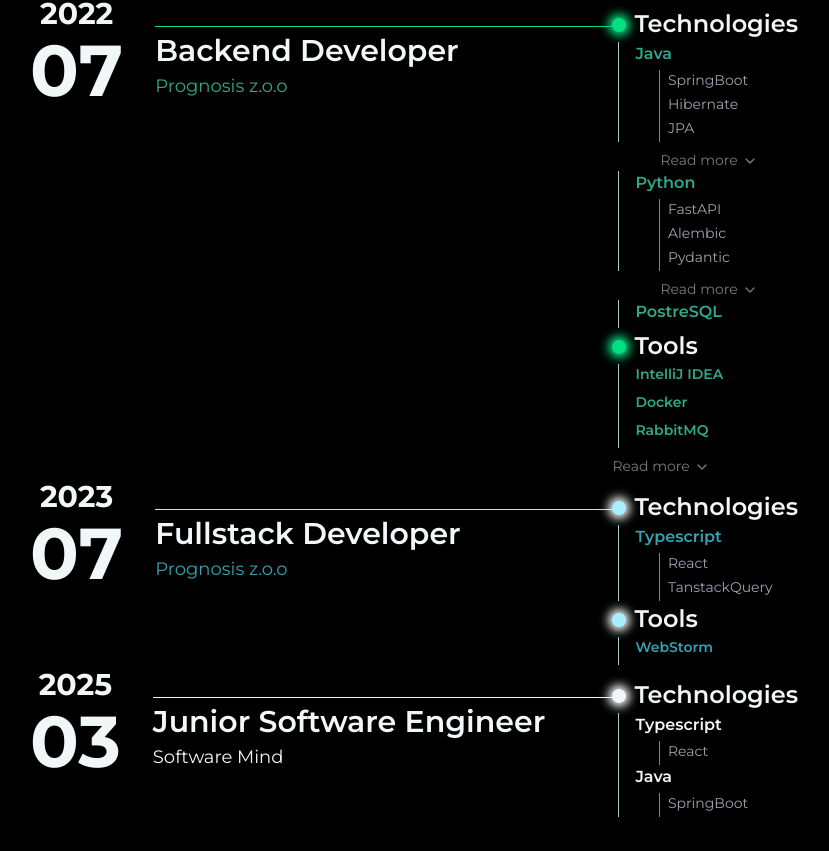
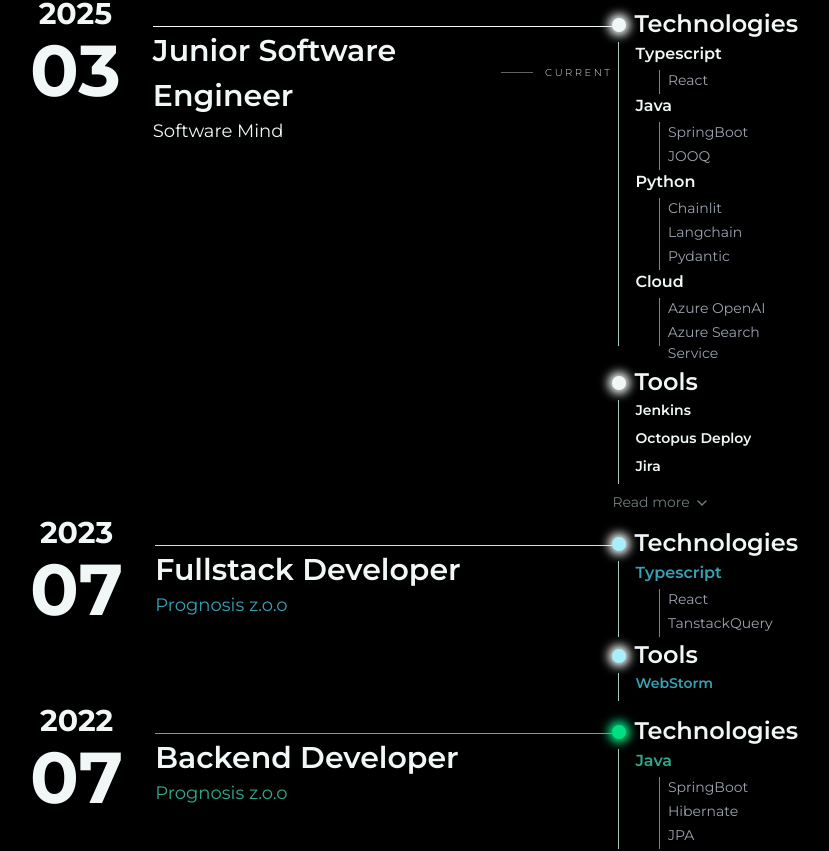
Before and after one commit to benhus8/benedykt-the-dev, a Next.js app in the folder frontend/: page /en in a window 1280 px wide. Shown: the part 2338-3189 px from the top of the page, without its empty margins (226-1055 px from the left). Built offline with nearby package versions, Linux system fonts and the light colour scheme.

Commit message:
improve carrer section, change order of chapters and fix footer problems

```diff
--- a/frontend/app/[locale]/_components/Career.jsx
+++ b/frontend/app/[locale]/_components/Career.jsx
@@ -1,7 +1,7 @@
 "use client";
 
 import { useTranslations } from "next-intl";
-import { useState } from "react";
+import { useState, Fragment } from "react";
 import { ChevronDown } from "lucide-react";
 import { motion } from "framer-motion";
 
@@ -20,6 +20,7 @@
           <CareerChapter
             key={i}
             id={i}
+            isCurrent={i === 0}
             year={chapter.year}
             month={chapter.month}
             technologies={chapter.technologies}
@@ -36,6 +37,31 @@
   );
 };
 export const chapters = [
+  {
+    color: "primary-white",
+    secondary: "gray-500",
+    year: "2025",
+    month: "03",
+    position: "Junior Software Engineer",
+    company: "Software Mind",
+    technologies: [
+      { name: "Typescript", tools: ["React"] },
+      { name: "Java", tools: ["SpringBoot", "JOOQ"] },
+      { name: "Python", tools: ["Chainlit", "Langchain", "Pydantic"] },
+      { name: "Cloud", tools: ["Azure OpenAI ", "Azure Search Service"] },
+    ],
+    tools: ["Jenkins", "Octopus Deploy", "Jira", "Bitbucket"],
+  },
+  {
+    color: "primary-blue",
+    secondary: "primary-darkerBlue",
+    year: "2023",
+    month: "07",
+    position: "Fullstack Developer",
+    company: "Prognosis z.o.o",
+    technologies: [{ name: "Typescript", tools: ["React", "TanstackQuery"] }],
+    tools: ["WebStorm"],
+  },
   {
     color: "primary-light",
     secondary: "secondary-lightest",
@@ -63,29 +89,6 @@
       "Traefik",
     ],
   },
-  {
-    color: "primary-blue",
-    secondary: "primary-darkerBlue",
-    year: "2023",
-    month: "07",
-    position: "Fullstack Developer",
-    company: "Prognosis z.o.o",
-    technologies: [{ name: "Typescript", tools: ["React", "TanstackQuery"] }],
-    tools: ["WebStorm"],
-  },
-  {
-    color: "primary-white",
-    secondary: "gray-500",
-    year: "2025",
-    month: "03",
-    position: "Junior Software Engineer",
-    company: "Software Mind",
-    technologies: [
-      { name: "Typescript", tools: ["React"] },
-      { name: "Java", tools: ["SpringBoot"] },
-    ],
-    tools: [],
-  },
 ];
 
 const CareerChapter = (props) => {
@@ -106,7 +109,24 @@
         <hr
           className={`border-t border-${props.color} w-full h-[1.5px] mt-8`}
         />
-        <p className="font-semiBold text-2xl">{props.position}</p>
+        <div className="flex flex-row items-center gap-4">
+          <p className="font-semiBold text-2xl">{props.position}</p>
+          {props.isCurrent && (
+            <motion.div
+              initial={{ opacity: 0, x: -10 }}
+              animate={{ opacity: 1, x: 0 }}
+              transition={{ duration: 0.5, delay: 0.2 }}
+              className={`flex items-center justify-center ml-2`}
+            >
+              <div className={`h-[1px] w-8 bg-${props.color}/40 mr-3`} />
+              <span
+                className={`text-[10px] font-light tracking-[0.25em] uppercase text-${props.color}/90`}
+              >
+                {t("current")}
+              </span>
+            </motion.div>
+          )}
+        </div>
         <p className={` text-lg text-${props.secondary}`}>{props.company}</p>
       </div>
       {/*mapping section*/}
@@ -121,7 +141,7 @@
             </div>
 
             {props?.technologies?.map((tech) => (
-              <>
+              <Fragment key={tech.name}>
                 <div className="flex flex-row ml-1.5">
                   <div className="w-[1px] h-[28px] bg-secondary-grayLight "></div>
                   <p
@@ -131,7 +151,7 @@
                   </p>
                 </div>
                 <TechToolList tech={tech} t={t} />
-              </>
+              </Fragment>
             ))}
           </div>
         </div>
--- a/frontend/components/Footer.jsx
+++ b/frontend/components/Footer.jsx
@@ -1,6 +1,7 @@
 "use client";
 
 import { useTranslations } from "next-intl";
+import { usePathname } from "next/navigation";
 
 const FooterItem = ({ text, targetId, bold, toTop, link }) => {
   const handleClick = () => {
@@ -21,9 +22,8 @@
   return (
     <span
       onClick={handleClick}
-      className={`cursor-pointer text-lg text-primary-white hover:text-primary-light transition-all duration-300 whitespace-nowrap ${
-        bold ? "font-semibold" : ""
-      }`}
+      className={`cursor-pointer text-lg text-primary-white hover:text-primary-light transition-all duration-300 whitespace-nowrap ${bold ? "font-semibold" : ""
+        }`}
     >
       {text}
     </span>
@@ -32,6 +32,7 @@
 
 export default function Footer() {
   const t = useTranslations("footer");
+  const pathname = usePathname();
 
   return (
     <footer className="flex flex-col items-center justify-center bg-black text-white text-center py-6 px-4">
@@ -70,7 +71,7 @@
         <FooterItem
           text={t("menu.blog")}
           link={
-            window.location.pathname.includes("/pl")
+            pathname.includes("/pl")
               ? "https://blog.huszcza.dev/pl"
               : "https://blog.huszcza.dev"
           }
--- a/frontend/locales/en.json
+++ b/frontend/locales/en.json
@@ -62,7 +62,8 @@
     "tech": "Technologies",
     "tools": "Tools",
     "showMore": "Read more",
-    "collapse": "Hide"
+    "collapse": "Hide",
+    "current": "Current"
   },
   "contact": {
     "title": "Let's Talk",
--- a/frontend/locales/pl.json
+++ b/frontend/locales/pl.json
@@ -62,7 +62,8 @@
     "tech": "Technologie",
     "tools": "Narzędzia",
     "showMore": "Pokaż więcej",
-    "collapse": "Ukryj"
+    "collapse": "Ukryj",
+    "current": "Obecnie"
   },
   "contact": {
     "title": "Porozmawiajmy",
```
Lines whose indentation alone changed are shown as unchanged.
